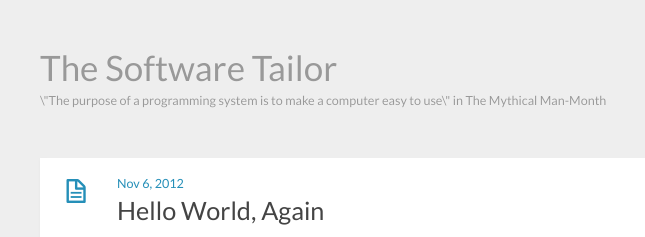
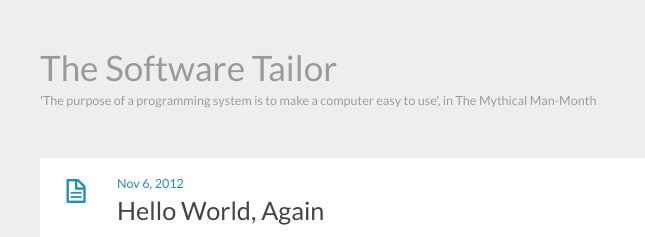
Before and after one commit to rguerreiro/rguerreiro.github.com, a plain HTML site: page 2012/11/06/Hello World, Again/index.html in a window 1280 px wide. Shown: the top 237 px of the page, 0-645 px from the left. Drawn offline with nearby package versions, Linux system fonts and the light colour scheme; a script that the page names is missing.

Commit message:
Site updated: Tue Nov 06 2012 12:37:42 GMT+0000 (GMT Standard Time)

```diff
--- a/2012/11/06/Hello World, Again/index.html
+++ b/2012/11/06/Hello World, Again/index.html
@@ -19,7 +19,7 @@
 <body>
   <header id="header" class="inner"><div class="alignleft">
   <h1><a href="/">The Software Tailor</a></h1>
-  <h2><a href="/">\&quot;The purpose of a programming system is to make a computer easy to use\&quot; in The Mythical Man-Month</a></h2>
+  <h2><a href="/">'The purpose of a programming system is to make a computer easy to use', in The Mythical Man-Month</a></h2>
 </div>
 <nav id="main-nav" class="alignright">
   <ul>
```
Also changed, not shown: archives/2012/11/index.html (+1 -1 lines), archives/2012/index.html (+1 -1 lines), archives/index.html (+1 -1 lines), index.html (+1 -1 lines).
